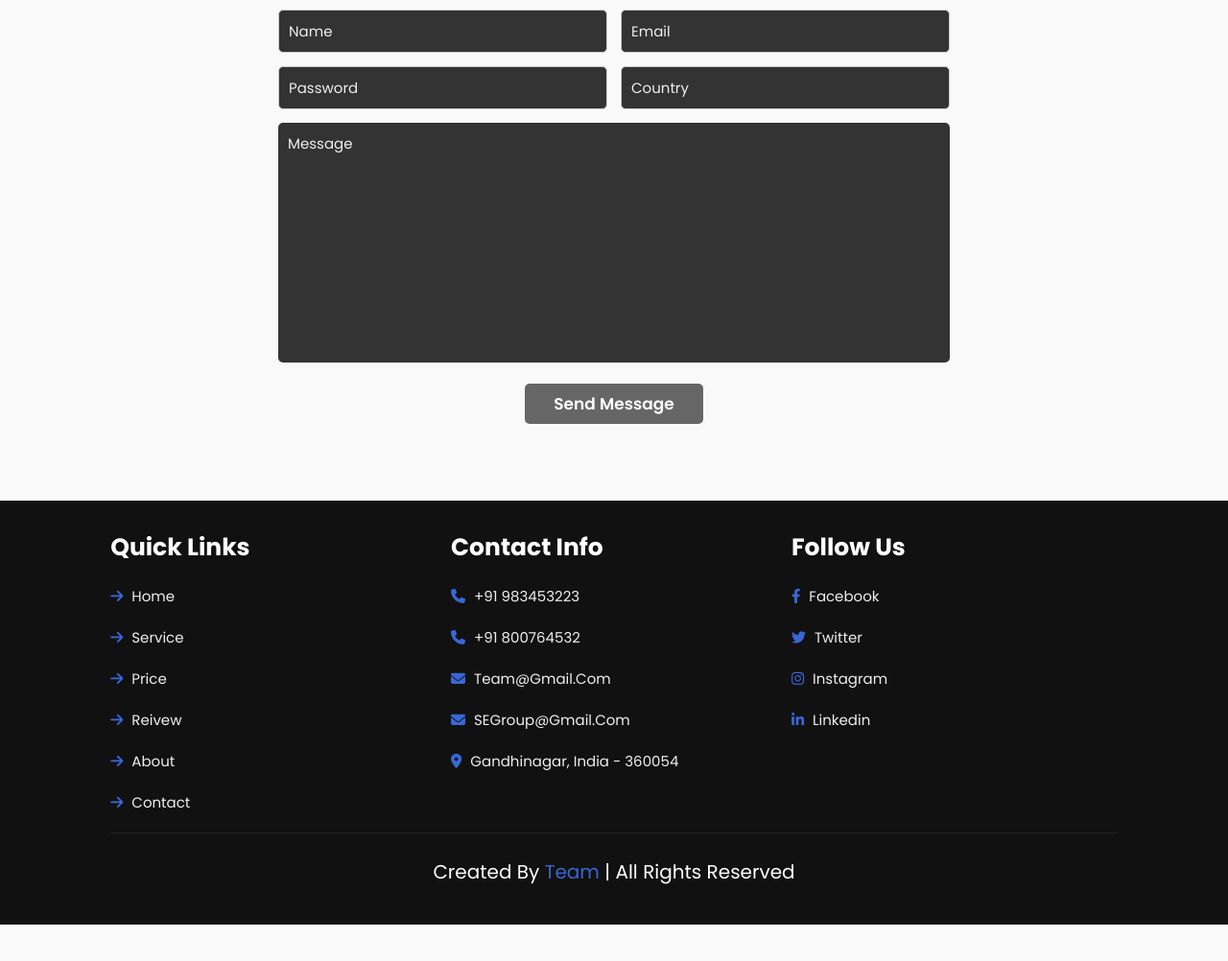
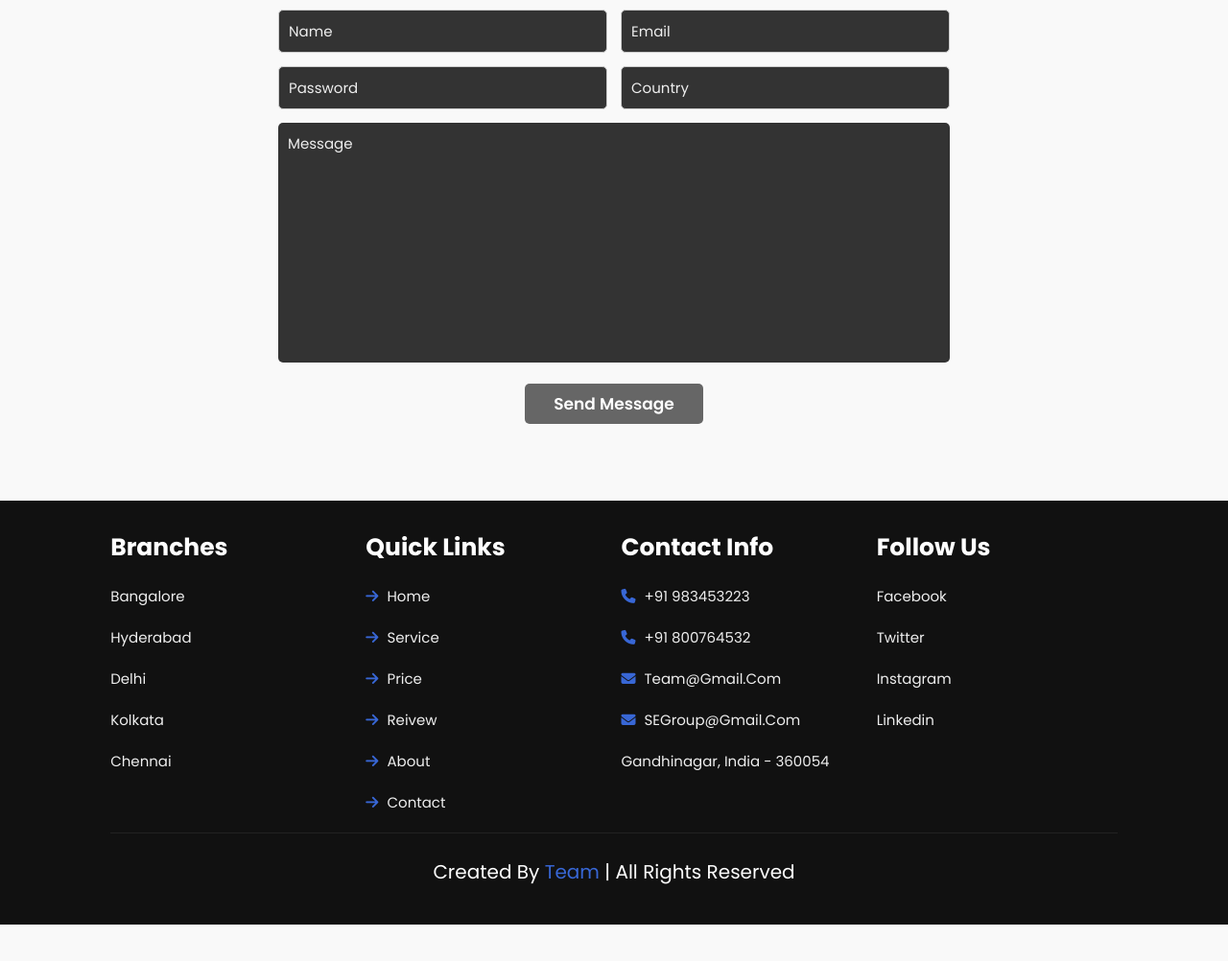
Before and after one commit to suryansh-sahay/DBMS_Project, a plain HTML site: page index.html in a window 1280 px wide. Shown: the part 2723-3725 px from the top of the page at 96% size. Drawn offline with nearby package versions, Linux system fonts and the light colour scheme.

Commit message:
sarah added

```diff
--- a/index.html
+++ b/index.html
@@ -182,14 +182,14 @@
   <!-- footer section starts  -->
   <section class="footer">
     <div class="box-container">
-        <!-- <div class="box">
+      <div class="box">
           <h3>branches</h3>
-          <a href="#"> <i class="fas fa-map-marker-alt"></i> bangalore </a>
-          <a href="#"> <i class="fas fa-map-marker-alt"></i> hyderabad </a>
-          <a href="#"> <i class="fas fa-map-marker-alt"></i> delhi </a>
-          <a href="#"> <i class="fas fa-map-marker-alt"></i> kolkata </a>
-          <a href="#"> <i class="fas fa-map-marker-alt"></i> chennai </a>
-        </div> -->
+          <a href="https://www.google.com/maps/d/viewer?mid=1jjdOnB91E1dK8dHGVI3h8cHWE40&hl=en_US&ll=13.072006049550708%2C77.63024850000004&z=11">bangalore </a>
+          <a href="https://www.google.com/maps/d/viewer?mid=1EzgROmKbC6QJLitgj_kJY9JyPsc&hl=en_US&ll=17.409152968829808%2C78.39616849999999&z=11">hyderabad </a>
+          <a href="https://www.google.com/mymaps/viewer?mid=1Q_XUP80EyawBs4eY4gQk0FEp3BQ&hl=en_US">delhi </a>
+          <a href="https://www.google.com/mymaps/viewer?mid=1VFzjeArnHwIghbeiCRbBMQTOquk&hl=en">kolkata </a>
+          <a href="https://www.google.com/mymaps/viewer?mid=1qJTcq5CaMdI4s4mNWp9Mi7QpJHQ&hl=en">chennai </a>
+        </div>
 
       <div class="box">
         <h3>quick links</h3>
@@ -207,17 +207,19 @@
         <a href="#"> <i class="fas fa-phone"></i> +91 800764532 </a>
         <a href="#"> <i class="fas fa-envelope"></i> Team@gmail.com </a>
         <a href="#"> <i class="fas fa-envelope"></i> SEGroup@gmail.com </a>
-          <a href="#">
-            <i class="fas fa-map-marker-alt"></i> Gandhinagar, india - 360054
+        <a href="https://www.google.com/mymaps/viewer?mid=1KkqI6ABqI-qHkLa44G1_DqJiZHc&hl=en_US">Gandhinagar, india -
+          360054
         </a>
       </div>
 
       <div class="box">
         <h3>follow us</h3>
-          <a href="#"> <i class="fab fa-facebook-f"></i> facebook </a>
-          <a href="#"> <i class="fab fa-twitter"></i> twitter </a>
-          <a href="#"> <i class="fab fa-instagram"></i> instagram </a>
-          <a href="#"> <i class="fab fa-linkedin-in"></i> linkedin </a>
+        <a href="https://www.facebook.com/ShoppingPriceComparison/">facebook </a>
+        <a href="https://twitter.com/BuyHatke">twitter </a>
+        <a href="https://www.instagram.com/souqofqatar1/">instagram </a>
+        <a
+          href="https://www.linkedin.com/in/sarah-neha-mortha-58595426b?utm_source=share&utm_campaign=share_via&utm_content=profile&utm_medium=android_app">linkedin
+        </a>
       </div>
     </div>
 
```
Lines whose indentation alone changed are shown as unchanged.
